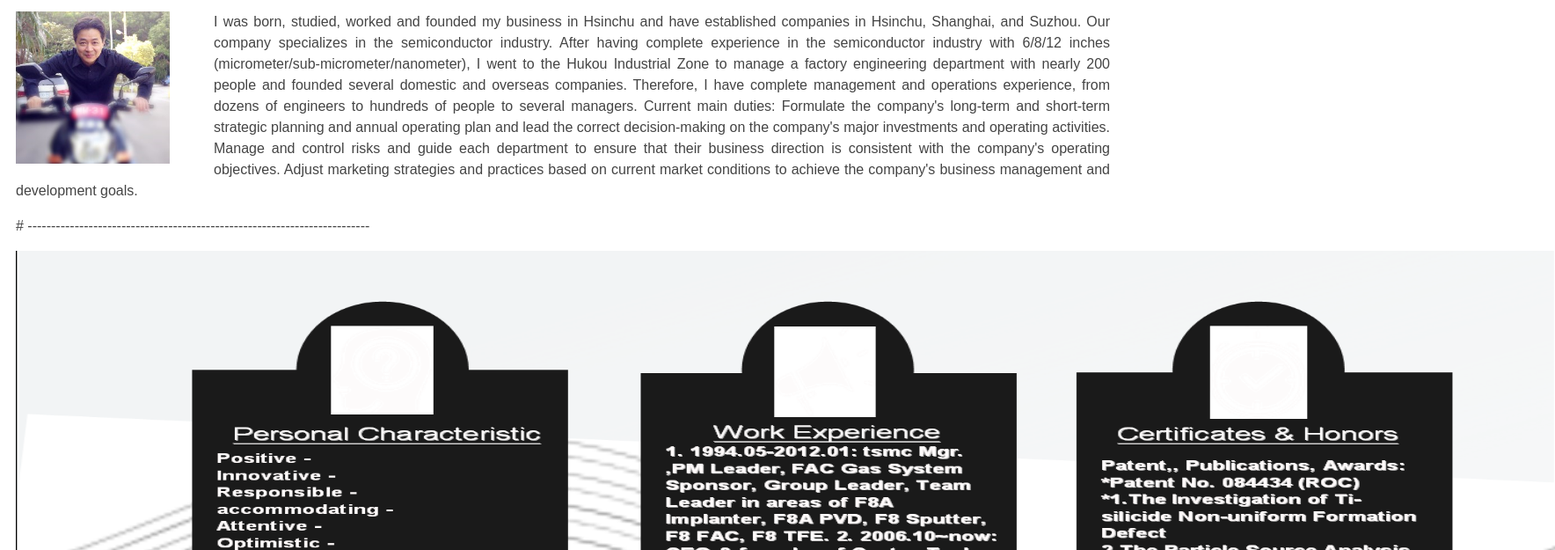
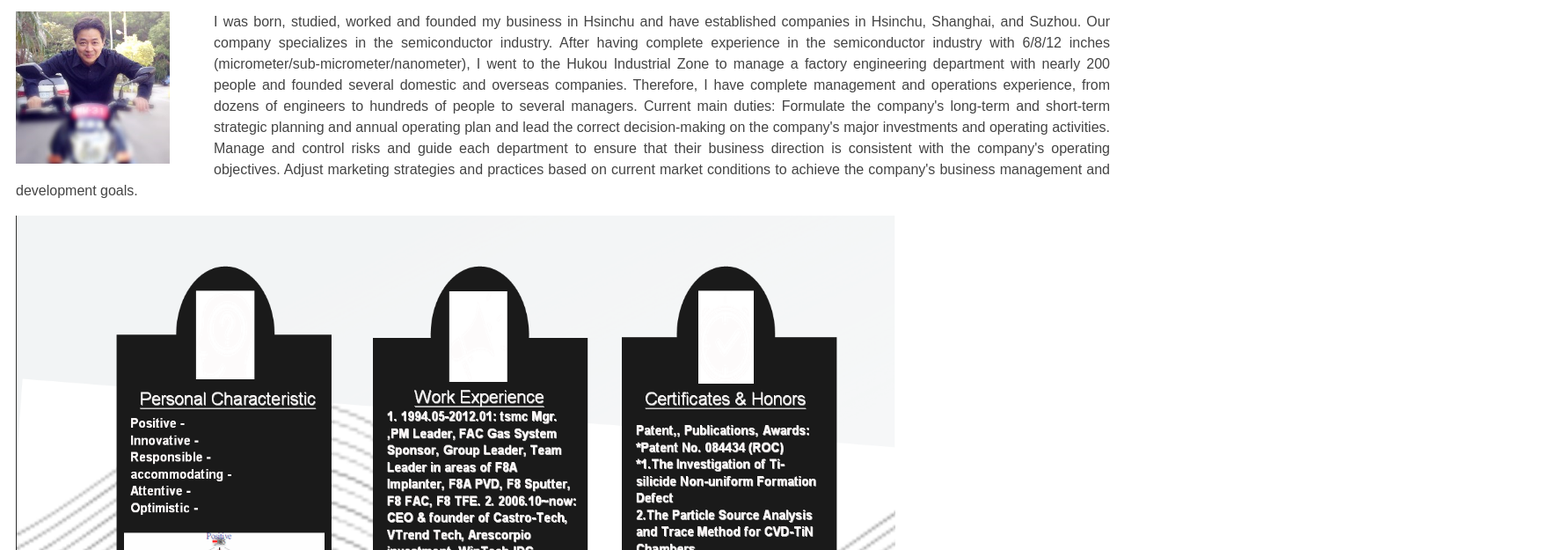
Before and after one commit to Jiang-Wen-Hwang/Jiang-Wen-Hwang.github.io, a plain HTML site: page index.html in a window 1280 px wide. Shown: the part 47-672 px from the top of the page at 88% size, 1768 px wide, since content can reach past the window. Drawn offline with Linux system fonts and the light colour scheme.

Commit message:
Update index.html

```diff
--- a/index.html
+++ b/index.html
@@ -60,9 +60,9 @@
     development goals.
   </p>
   <p>
-  # -------------------------------------------------------------------------
+
   </p>
-  <img src="image/contents.png" alt="圖片描述" width="1750" height="600" />
+  <img src="image/contents.png" alt="圖片描述" width="1000" height="600" />
 
   <p>
 
```
